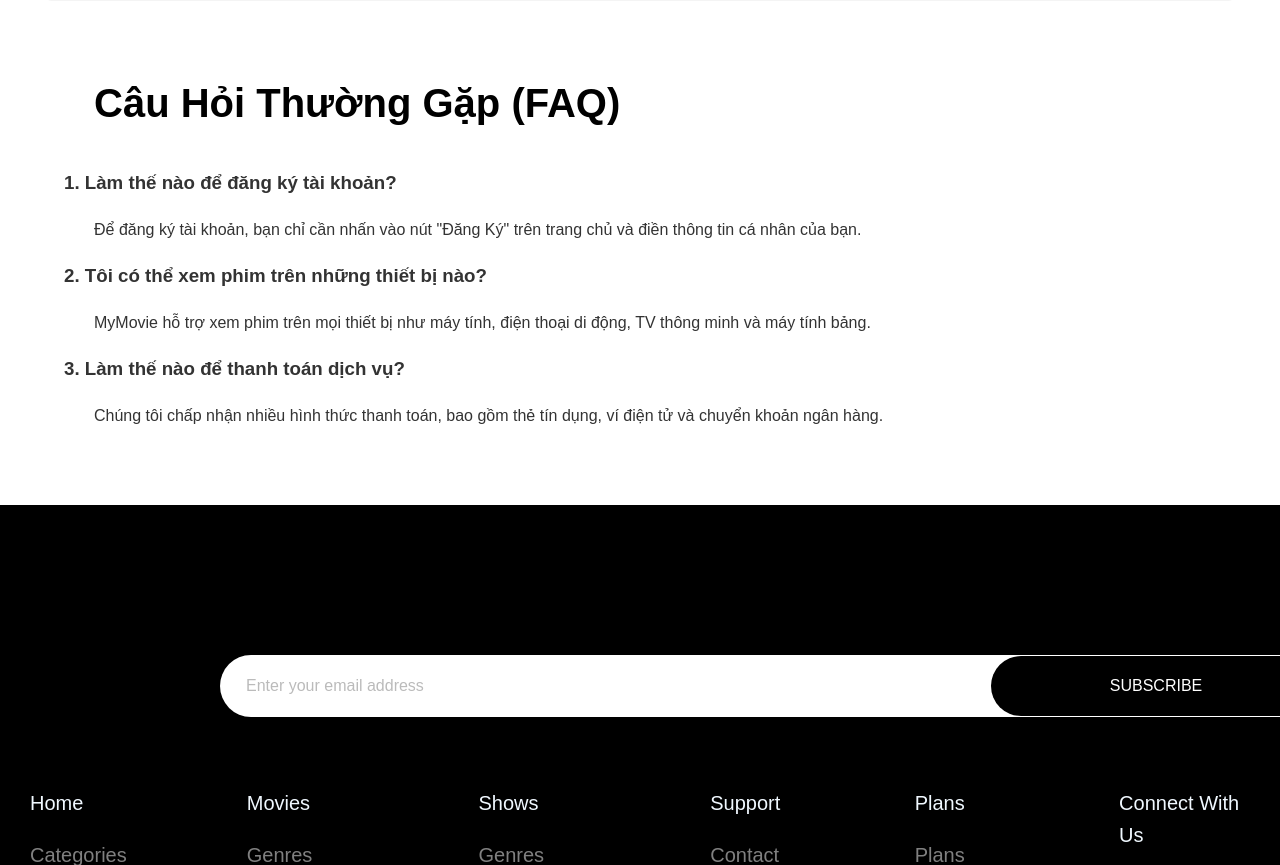
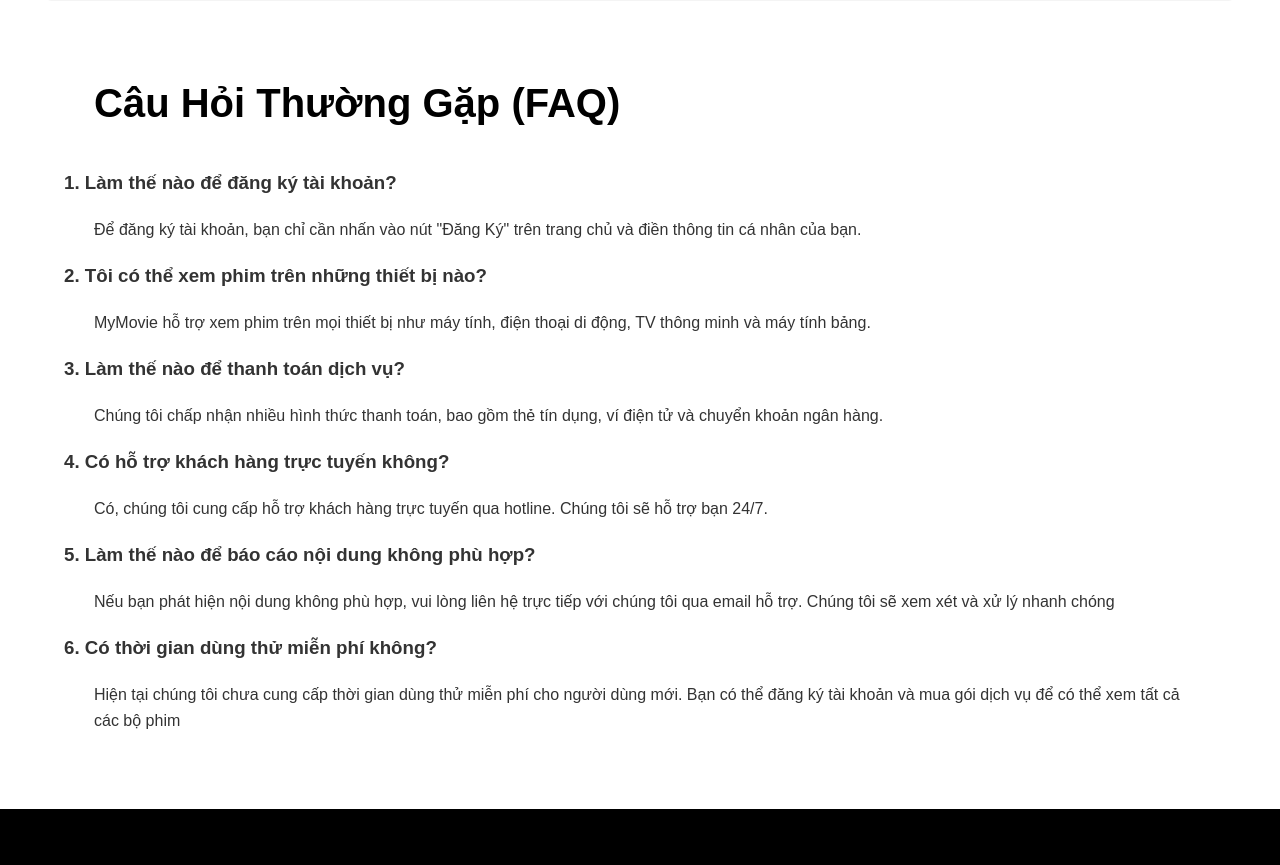
Before and after one commit to ThuyTrang9525/Cinema_MoonPlay, a PHP site: page /view/Intro.php in a window 1280 px wide; the page is wider, and only the part inside the window is pictured. Shown: the part 2194-3059 px from the top of that part. Run offline with PHP 8.4, Linux system fonts and the light colour scheme; grey boxes are pictures that could not be loaded.

Commit message:
updae logout btt

```diff
--- a/model/header.php
+++ b/model/header.php
@@ -49,7 +49,7 @@ $username = $isLoggedIn ? $_SESSION['username'] : null;
             <?php endif;
             ?>
     </nav>
-    <div class = "logout-button"><a href="../view/login.php"><i class="fa-solid fa-right-from-bracket"></i></a></div>
+    <div style="background-color: black;" class = "logout-button"><a href="../view/login.php"><i style="font-size: 30px; margin-bottom: 15px;" class="fa-solid fa-right-from-bracket"></i></a></div>
 </header>
     <script>
     document.getElementById('loginButton').addEventListener('click', function() {
--- a/view/Intro.php
+++ b/view/Intro.php
@@ -82,6 +82,18 @@
     <h3>3. Làm thế nào để thanh toán dịch vụ?</h3>
     <p>Chúng tôi chấp nhận nhiều hình thức thanh toán, bao gồm thẻ tín dụng, ví điện tử và chuyển khoản ngân hàng.</p>
   </div>
+  <div class="faq-item">
+    <h3>4. Có hỗ trợ khách hàng trực tuyến không?</h3>
+    <p>Có, chúng tôi cung cấp hỗ trợ khách hàng trực tuyến qua hotline. Chúng tôi sẽ hỗ trợ bạn 24/7.</p>
+  </div>
+  <div class="faq-item">
+    <h3>5. Làm thế nào để báo cáo nội dung không phù hợp?</h3>
+    <p>Nếu bạn phát hiện nội dung không phù hợp, vui lòng liên hệ trực tiếp với chúng tôi qua email hỗ trợ. Chúng tôi sẽ xem xét và xử lý nhanh chóng</p>
+  </div>
+  <div class="faq-item">
+    <h3>6. Có thời gian dùng thử miễn phí không?</h3>
+    <p>Hiện tại chúng tôi chưa cung cấp thời gian dùng thử miễn phí cho người dùng mới. Bạn có thể đăng ký tài khoản và mua gói dịch vụ để có thể xem tất cả các bộ phim</p>
+  </div>
 </section>
 
   <?php include('../model/footer.php'); ?>
```
